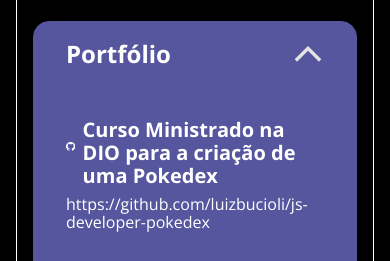
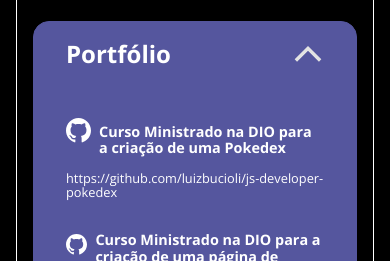
Before and after one commit to luizbucioli/js-developer-portfolio, a plain HTML site: page index.html in a window 390 px wide. Both pictures are taken after a click on the button "Portfólio". Shown: the part 531-792 px from the top of the page. Drawn offline with nearby package versions, Linux system fonts and the light colour scheme.

Commit message:
melhorando a responsividade

```diff
--- a/assets/css/portfolio.css
+++ b/assets/css/portfolio.css
@@ -34,3 +34,47 @@
     display: inline-block;
     margin-right: .5rem;
 }
+@media only screen and (max-width: 600px){
+
+    .portfolio li h3, .portfolio li h3.github::before{
+        font-size: 1rem;
+    }
+
+    .portfolio li h3.github::before{
+    content: '';
+    width: 2.125rem;
+    height: 2.125rem;
+    background-image: url('../img/github.svg');
+    background-repeat: no-repeat;
+    background-size: contain;
+    display: inline-block;
+    margin-right: .5rem;
+    }
+
+    .portfolio li a{
+        font-size: 0.8rem;
+    }
+}
+
+@media only screen and (max-width: 425px){
+
+    .portfolio li h3, .portfolio li h3.github::before{
+        font-size: 0.9rem;
+    }
+
+    .portfolio li h3.github::before{
+    content: '';
+    width: 2.8rem;
+    height: 2.8rem;
+    background-image: url('../img/github.svg');
+    background-repeat: no-repeat;
+    background-size: contain;
+    display: inline-block;
+    margin-right: .5rem;
+    }
+
+    .portfolio li a{
+        font-size: 0.8rem;
+    }
+
+}
--- a/index.html
+++ b/index.html
@@ -96,16 +96,6 @@
             </div>
         </section>
 
-                <section class="acordeon">
-            <button class="trigger" type="button"><h2 class="title">Experiência Profissional</h2></button>
-
-            <div class="content">
-                <ul class="experience" id="profile.profissionalExperience">
-
-                </ul>
-            </div>
-        </section>
-
         <section class="acordeon">
             <button class="trigger" type="button"><h2 class="title">Idiomas</h2></button>
 
@@ -116,6 +106,18 @@
                 </ul>
             </div>
         </section>
+
+        <section class="acordeon">
+            <button class="trigger" type="button"><h2 class="title">Experiência Profissional</h2></button>
+
+            <div class="content">
+                <ul class="experience" id="profile.profissionalExperience">
+
+                </ul>
+            </div>
+        </section>
+
+
 
         <footer>
             <a href="https://www.dio.me/" target="_blank">
```
